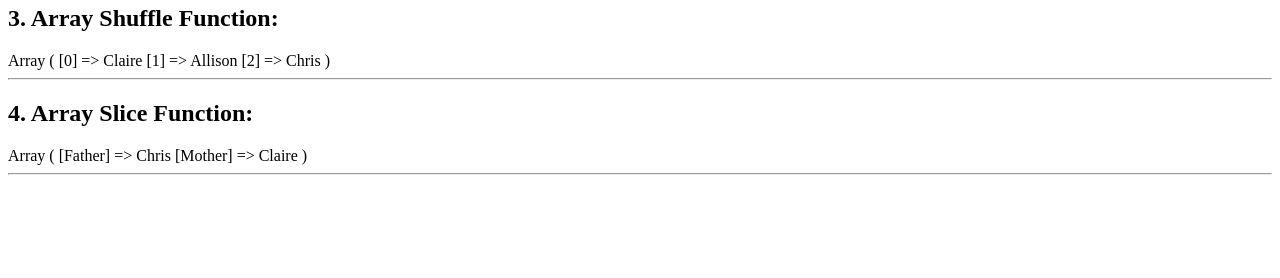
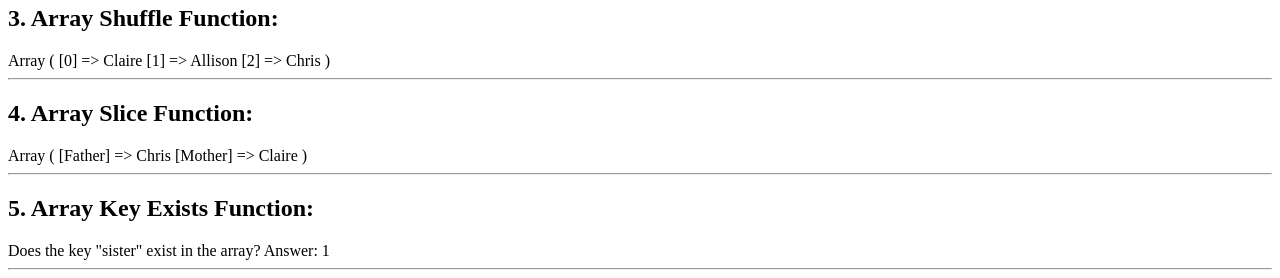
Before and after one commit to michelleregna/string-array-functions, a PHP site: page / in a window 1280 px wide. Shown: the part 1233-1511 px from the top of the page. Before the commit the page ends 1408 px from the top, so only its background shows below. Run offline with PHP 8.4, Linux system fonts and the light colour scheme.

Commit message:
added array key exists function

```diff
--- a/index.php
+++ b/index.php
@@ -17,6 +17,7 @@ $obj -> printArray($familyArray);
 $obj -> countArray($familyArray);
 $obj -> shuffleArray($familyArray);
 $obj -> sliceArray($familyArray);
+$obj -> searchArray($familyArray);
 
 class main {
 	public function __construct() {
@@ -114,6 +115,13 @@ class main {
     	echo '<hr>';
     }
 
+    public function searchArray($array) {
+    	echo '<h2>5. Array Key Exists Function:</h2>';
+    	echo 'Does the key "sister" exist in the array? Answer: ';
+    	echo array_key_exists('Sister', $array);
+    	echo '<hr>';
+    }
+
 
 	public function __destruct() {
 
```
